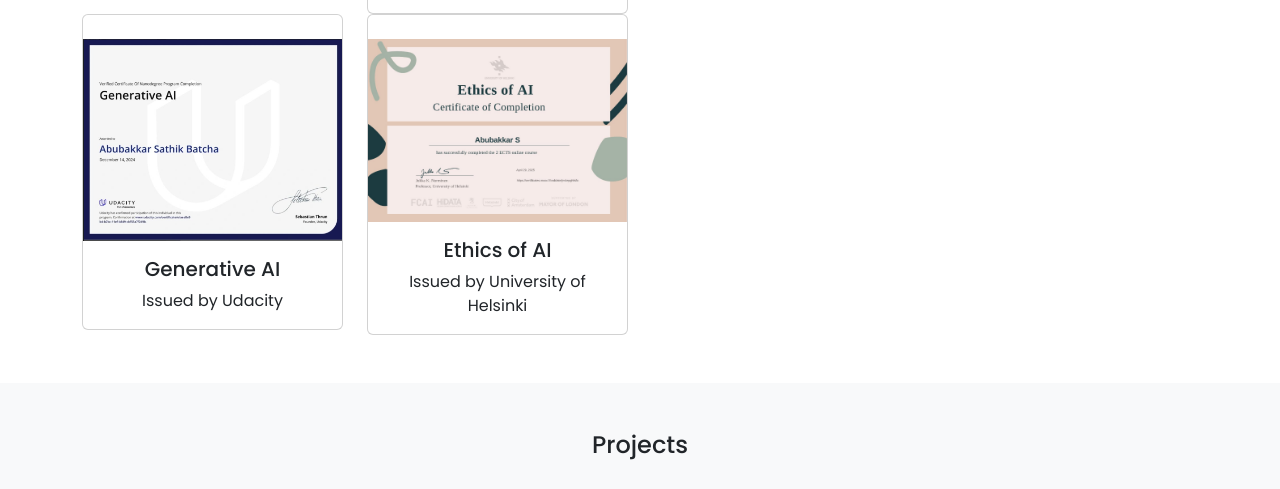
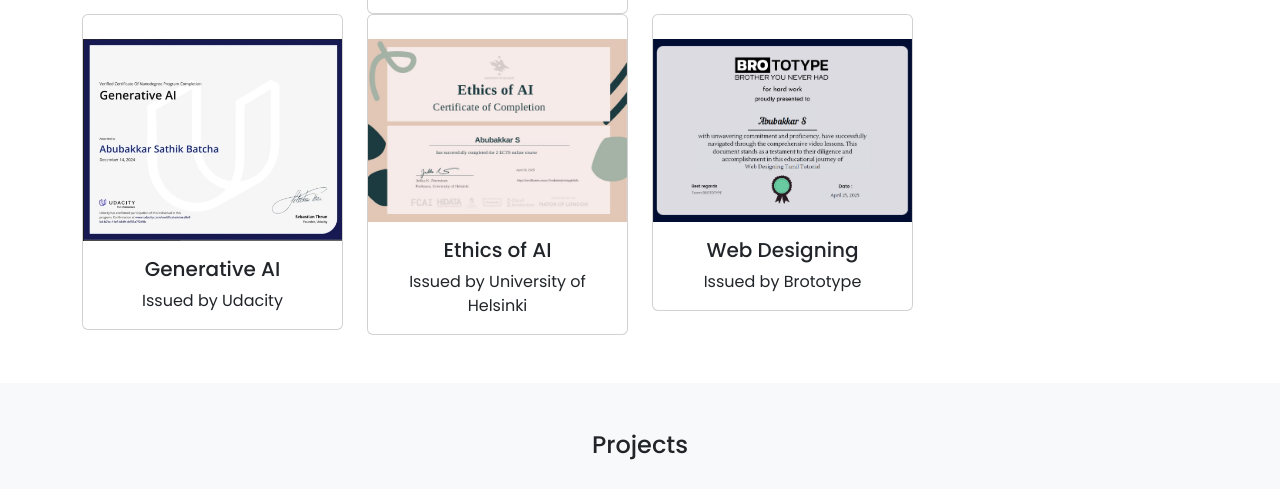
Before and after one commit to Abubakkar30/AbubakkarSPersonalPortfolio, a plain HTML site: page pfindex.html in a window 1280 px wide. Shown: the part 4291-4780 px from the top of the page. Drawn offline with nearby package versions, Linux system fonts and the light colour scheme.

Commit message:
Added new files

```diff
--- a/pfindex.html
+++ b/pfindex.html
@@ -336,6 +336,15 @@
                         </div>
                     </div>
                 </div>
+                <div class="col-md-3">
+                    <div class="card text-center">
+                        <img src="wd.png" class="card-img-top w-100 m-auto pt-4" alt="Certificate 15">
+                        <div class="card-body">
+                            <h5 class="card-title">Web Designing</h5>
+                            <p class="card-text">Issued by Brototype</p>
+                        </div>
+                    </div>
+                </div>
             </div>
         </div>
     </section>
@@ -448,12 +457,6 @@
                     <a href="https://github.com/abubakkar30" target="_blank" class="me-3">
                         <img src="glogo.png" alt="GitHub" style="width: 24px;">
                     </a>
-                    <a href="https://x.com/itstechntorq" target="_blank" class="me-3">
-                        <img src="xlogo.png" alt="Twitter" style="width: 24px;">
-                    </a>
-                    <a href="https://www.instagram.com/mrtntthetechntorq" target="_blank">
-                        <img src="iglogo.jpeg" alt="Instagram" style="width: 24px;">
-                    </a>
                     <p class="mt-3 mb-0">Copyright © 2025. Designed and Developed by Abubakkar Sathik Batcha.</p>
                 </div>
             </div>
```
Also changed, not shown: wd.png (added).
